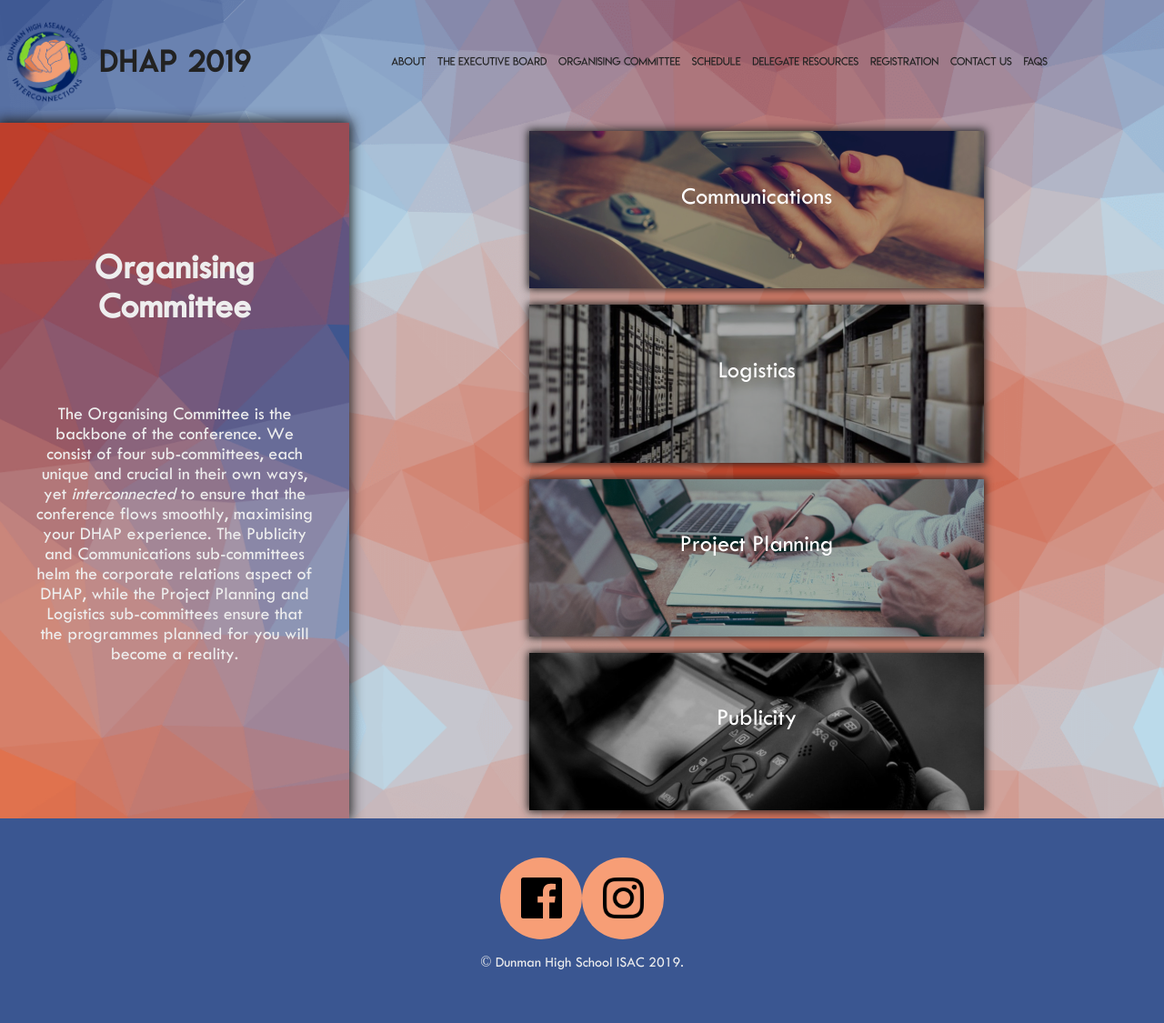
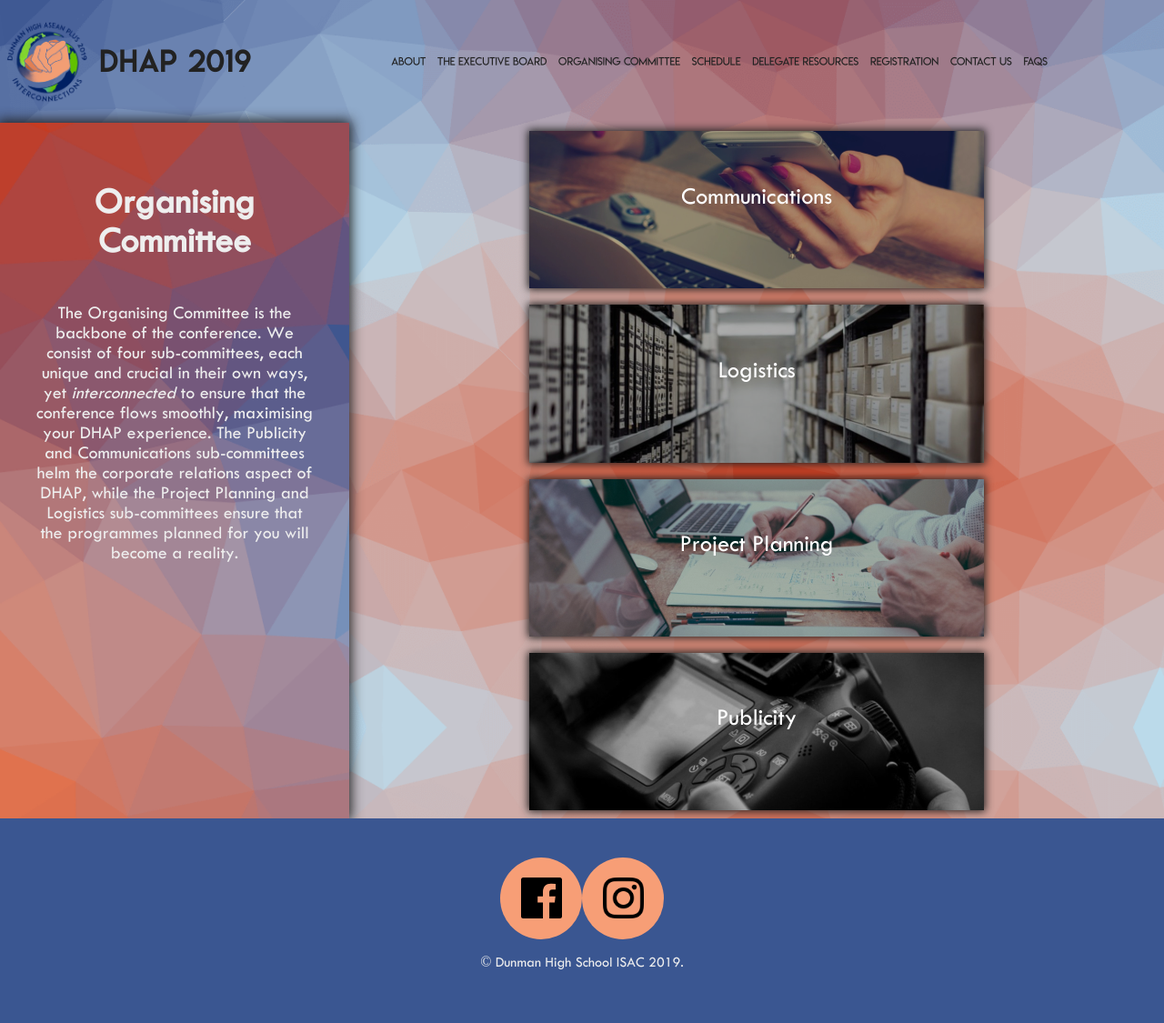
Before and after one commit to kaine119/dhap-2019, a Jekyll site: the page built from org_comm.html, in a window 1280 px wide. Shown: the whole page at 91% size. Built offline with Jekyll 4.4.1, drawn with Linux system fonts in a browser that asks for light colours.

Commit message:
Fix up org_comms title layout

```diff
--- a/assets/css/org_comms.css
+++ b/assets/css/org_comms.css
@@ -33,8 +33,8 @@
     padding: 3vw;
     display: flex;
     flex-direction: column;
-    justify-content: center;
     font-size: 20px;
+    overflow-y: auto;
 }
 
 #content {
--- a/org_comm.html
+++ b/org_comm.html
@@ -11,7 +11,7 @@ stylesheets:
     <div id="title">
         <div id="title__content">
             <h1>Organising Committee</h1>
-            <p>{{ site.data.paragraphs.org_committees_intro | markdownify }}</p>
+            {{ site.data.paragraphs.org_committees_intro | markdownify }}
         </div>
     </div>
 
```
